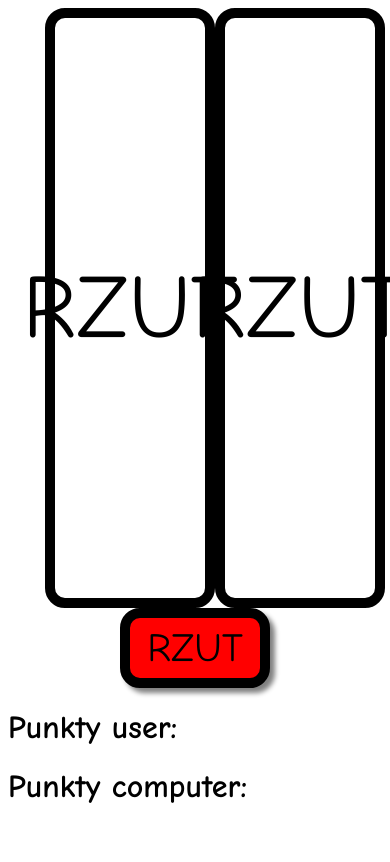
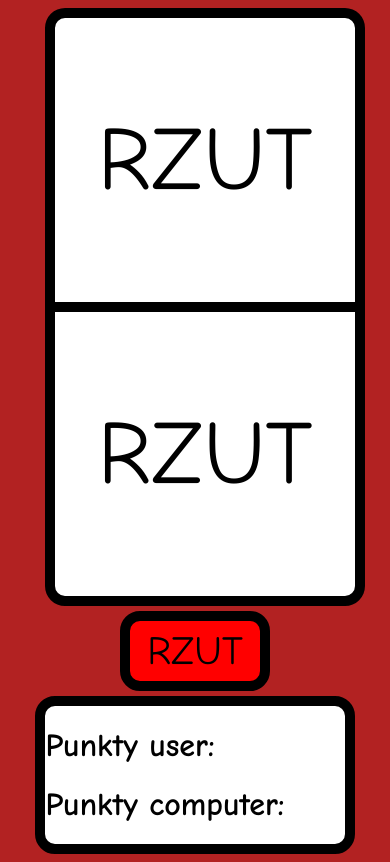
Before and after one commit to Mil-555/Rzut-Koscmi, a plain HTML site: page index.html in a window 390 px wide. Drawn offline with Linux system fonts and the light colour scheme.

Commit message:
Update style.css

```diff
--- a/style.css
+++ b/style.css
@@ -1,24 +1,56 @@
 body{
     font-family: 'Comic Sans MS';
+    background-color: firebrick;
 }
 main{
     width: 80%;
-    height: 600px;
+    height: 500px;
     margin: auto;
     display: flex;
 }
-.lewy , .prawy{
+footer{
+    width: 80%;
+    margin: auto;
+    border: 10px solid black;
+    border-radius: 20px;
+    background-color: white;
+}
+.lewy,.prawy{
     width: 50%;
-    display: flex;
     justify-content: center;
     align-items: center;
+    text-align: center;
     font-size: 90px;
     color: black;
     border: 10px solid black;
     border-radius: 20px;
+    background-color: white;
+}
+.lewy{
+    border-right: 5px solid black;
+    border-top-right-radius: 0%;
+    border-bottom-right-radius: 0%;
+}
+.prawy{
+    border-left: 5px solid black;
+    border-top-left-radius: 0%;
+    border-bottom-left-radius: 0%;
+}
+.ln,.rn{
+    margin-bottom: auto;
+    display: flex;
+    justify-content: center;
+}
+.lk,.rk{
+    margin: auto;
+    display: flex;
+    justify-content: center;
+    align-items: center;
 }
 input{
     margin: auto;
+    margin-top: 5px;
+    margin-bottom: 5px;
     display: flex;
     width: 150px;
     height: 80px;
@@ -29,7 +61,6 @@ input{
     border: 10px solid black;
     border-radius: 20px;
     background-color: red;
-    box-shadow: 5px 5px 5px gray;
 }
 input:hover{
     box-shadow: 5px 5px 5px red;
@@ -40,3 +71,29 @@ input:active{
     border: 10px solid red;
     box-shadow: 5px 5px 5px red;
 }
+@media screen and (max-width: 980px){
+    main{
+        display: block;
+        height: auto;
+    }
+    .lewy,.prawy{
+        width: 100%;
+        border: 10px solid black;
+        border-radius: 20px;
+        margin: 0%;
+    }
+    .lewy{
+        border-bottom: 5px solid black;
+        border-bottom-left-radius: 0%;
+        border-bottom-right-radius: 0%;
+    }
+    .prawy{
+        border-top: 5px solid black;
+        border-top-left-radius: 0%;
+        border-top-right-radius: 0%;
+    }
+    .ln,.rn,.lk,.rk,.lk p,.rk p{
+        margin: 0%;
+        padding: 0%;
+    }
+}
```
